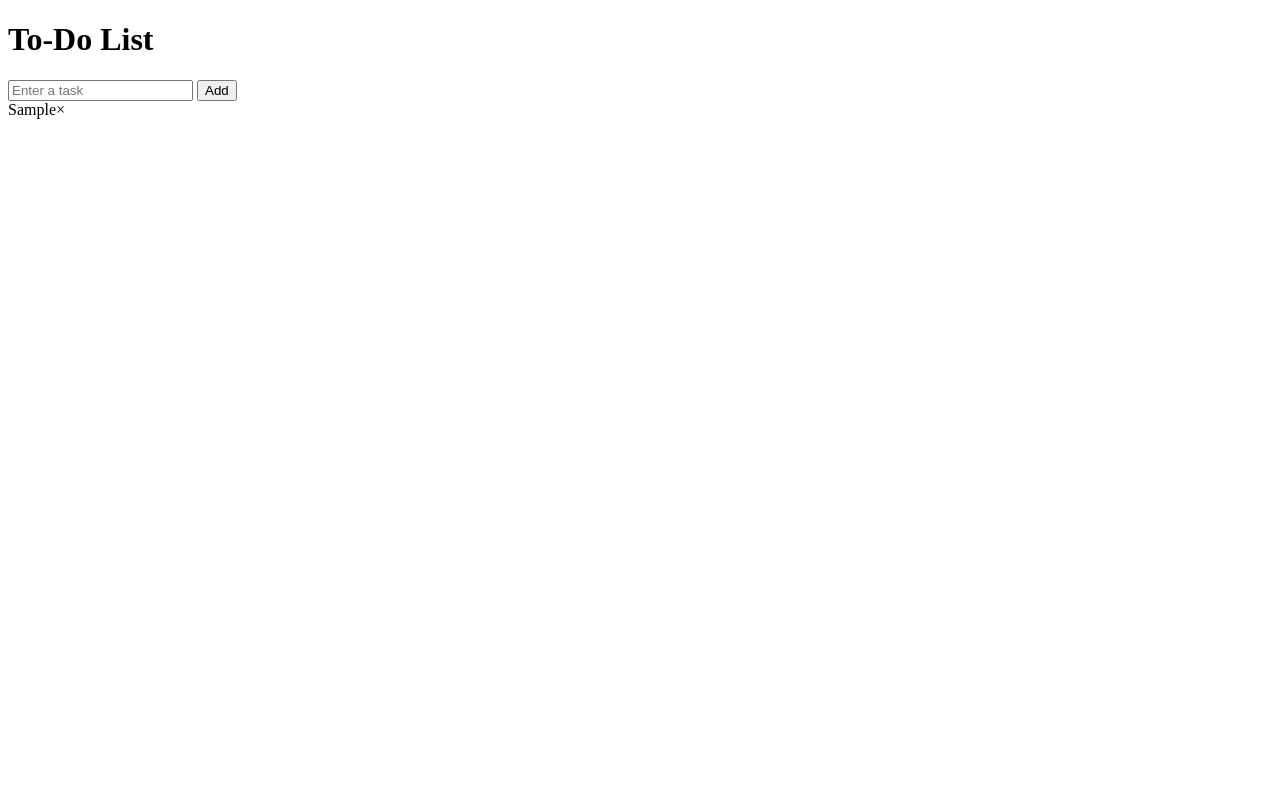
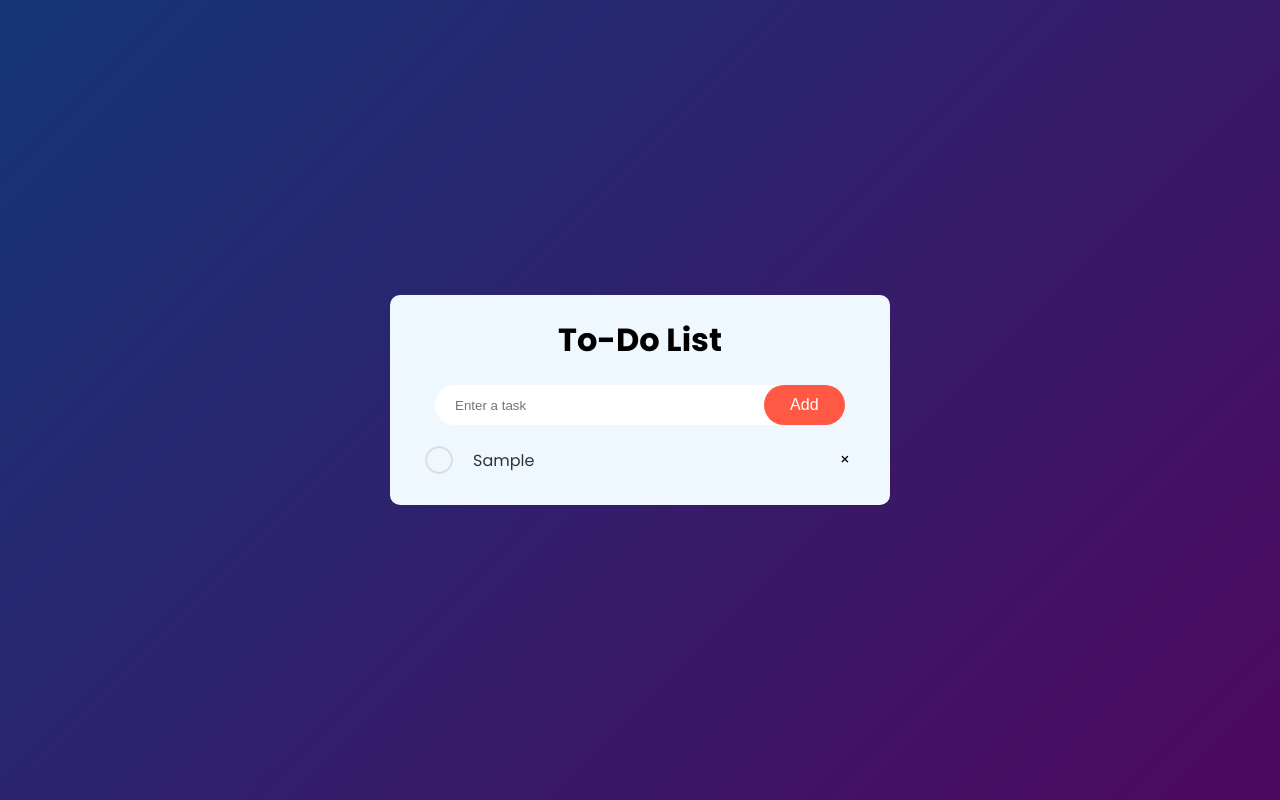
Before and after one commit to TheIvoryMask/todo-list, a plain HTML site: page index.html in a window 1280 px wide. Both pictures are taken after typing "Sample" into the empty fields and a click on the button "Add". Drawn offline with Linux system fonts and the light colour scheme.

Commit message:
Update style.css

```diff
--- a/style.css
+++ b/style.css
@@ -1,74 +1,159 @@
-let list = [];
-const task = document.getElementById('task');
-const add = document.getElementById('add');
-const listDisplay = document.getElementById('list');
-
-function loadData() {
-    const savedData = localStorage.getItem("data");
-    if (savedData) {
-      list = JSON.parse(savedData); // Convert the string back to an array
-      renderList(); // Display the saved tasks
-    }
-  }
-
-function saveData() {
-    localStorage.setItem("data", JSON.stringify(list));
+body {
+    background: linear-gradient(135deg, #153677, #4e085f);
+    font-family: 'Poppins', serif;
+    margin: 0;
+    padding: 0px;
+    box-sizing: border-box;
 }
 
-function addTask() {
-  const taskValue = task.value.trim();
-
-  if (taskValue !== '') {
-    list.push({text: taskValue, checked: false});
-    task.value = '';
-    renderList();
-    saveData();
-  }
+.container {
+    width: 100%;
+    height: 100vh;
+    display: flex;
+    align-items: center;
+    justify-content: center;
 }
 
-function renderList() {
-    listDisplay.innerHTML = '';
-
-    list.forEach((item, index) => {
-        const taskItem = document.createElement('div');
-        taskItem.className = `task-item ${item.checked ? 'checked' : 'unchecked'}`;
-
-        const taskText = document.createElement('span');
-        taskText.className = 'task-text';
-        taskText.textContent = item.text;
-
-        const deleteBtn = document.createElement('span');
-        deleteBtn.className = 'delete-btn';
-        deleteBtn.innerHTML = '\u00D7';
-        deleteBtn.onclick = () => { deleteTask(index); };
-
-        taskItem.appendChild(taskText);
-        taskItem.appendChild(deleteBtn);
-
-        taskItem.onclick = () => {
-          item.checked = !item.checked;
-            taskItem.classList.toggle('checked');
-            taskItem.classList.toggle('unchecked');
-            saveData();
-        };
-
-        listDisplay.appendChild(taskItem);
-});
+.list-container  {
+    width: 500px;
+    max-width: 100%;
+    height: fit-content;
+    display: flex;
+    align-items: center;
+    flex-direction: column;
+    background-color: aliceblue;
+    border-radius: 10px;
+    padding-bottom: 10px;
 }
 
-function deleteTask(index) {
-    list.splice(index, 1);
-    saveData();
-    renderList();
+.list-container button {
+    margin: 10px 0px;
+    padding: 10px;
+    border: none;
+    background-color: #f0f0f0;
+    cursor: pointer;
+    border-radius: 5px;
+    border: solid 1px #ccc;
 }
 
-add.addEventListener('click', addTask);
-task.addEventListener('keydown', (e) => {
-  if (e.key === 'Enter') {
-    addTask();
-  }
-});
+.list-container button:hover {
+    background-color: #e0e0e0;
+}
+
+.row {
+  display: flex;
+  flex-direction: row;
+  justify-content: center;
+  align-items: center;
+  height: 40px;
+  padding-left: 10px;
+  width: 80%;
+  background-color: white;
+  border-radius: 20px;
+}
+
+input {
+  height: 90%;
+  border: none;
+  width: 70%;
+  border-top-left-radius: 20px;
+  border-bottom-left-radius: 20px;
+  width: 100%;
+  padding-left: 10px;
+  outline: none;
+}
+
+#add {
+  height: 100%;
+  width: 100px;
+  border-radius: 20px;
+  border: none;
+  background-color: #ff5945;
+  color: white;
+  font-size: 16px;
+}
+
+#add:hover {
+  background-color: #ff3d2e;
+}
+
+.task-item {
+  width: 100%;
+  border-radius: 5px;
+  position: relative;
+  margin: 5px;
+  display: flex;
+  justify-content: left;
+  align-items: center;
+}
+
+.task-text {
+  font-size: 16px;
+  color: #333;
+  margin-left: 20px;
+}
+
+.task-item.unchecked::before {
+  content: '';
+  height: 28px;
+  width: 28px;
+  background-image: url(images/unchecked.png);
+  border-radius: 50%;
+  background-size: cover;
+  background-position: center;
+  margin-left: 10px;
+}
 
 
 
-window.addEventListener('load', loadData);
+.task-item.checked::before {
+  content: '';
+  height: 28px;
+  width: 28px;
+  background-image: url(images/checked.png);
+  border-radius: 50%;
+  background-size: cover;
+  background-position: center;
+  margin-left: 10px;
+}
+
+.task-item.checked .task-text {
+  text-decoration: line-through;
+  color: #999;
+}
+
+.list {
+  width: 90%;
+  padding: 10px;
+  margin-left: 10px;
+  margin-right: 10px;
+  display: flex;
+  flex-direction: column;
+  align-items: center;
+}
+
+.delete-btn {
+  font-size: 16px;
+  cursor: pointer;
+  right: 0;
+  margin-left: auto;
+  width: 40px;
+  height: 40px;
+  line-height: 40px;
+  text-align: center;
+  border-radius: 50%;
+  transition: all 0.3s;
+}
+
+.delete-btn:hover {
+  background-color: #ff7979;
+  color: white;
+}
+
+@media (max-width: 768px) {
+    .list-container {
+        width: 100%;
+        max-width: 100%;
+        margin: 10px;
+    }
+}
```
